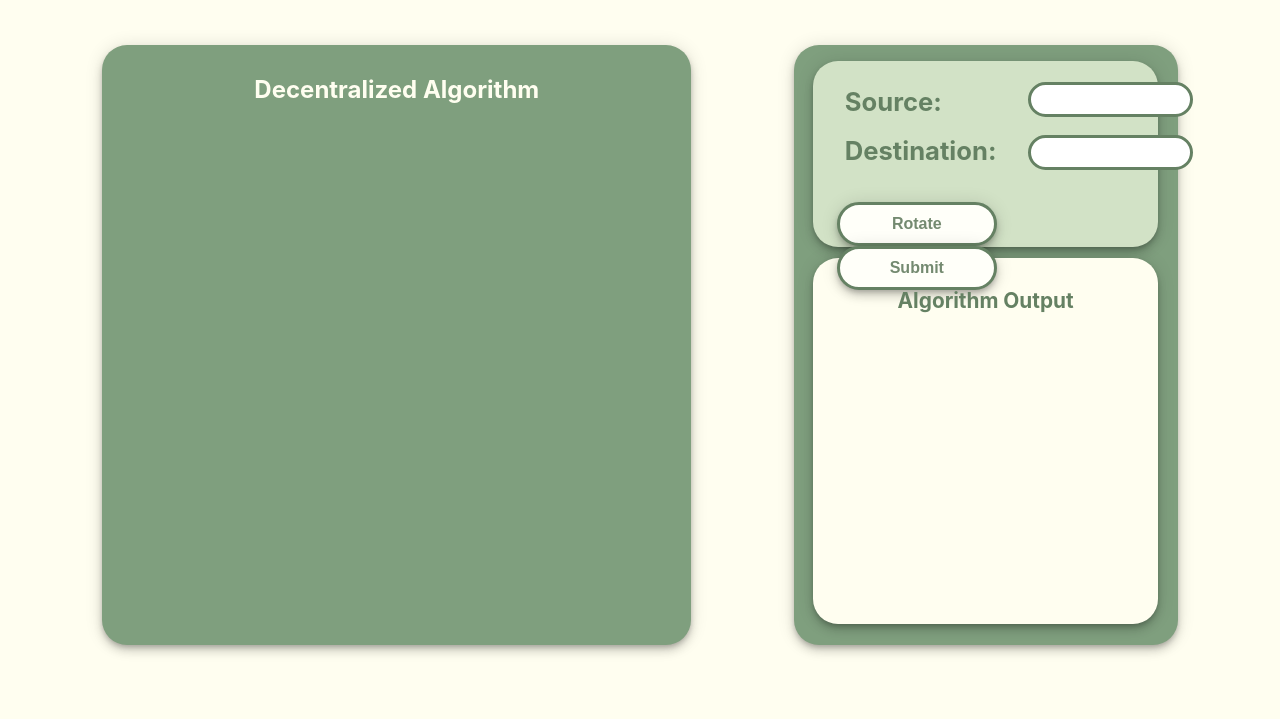
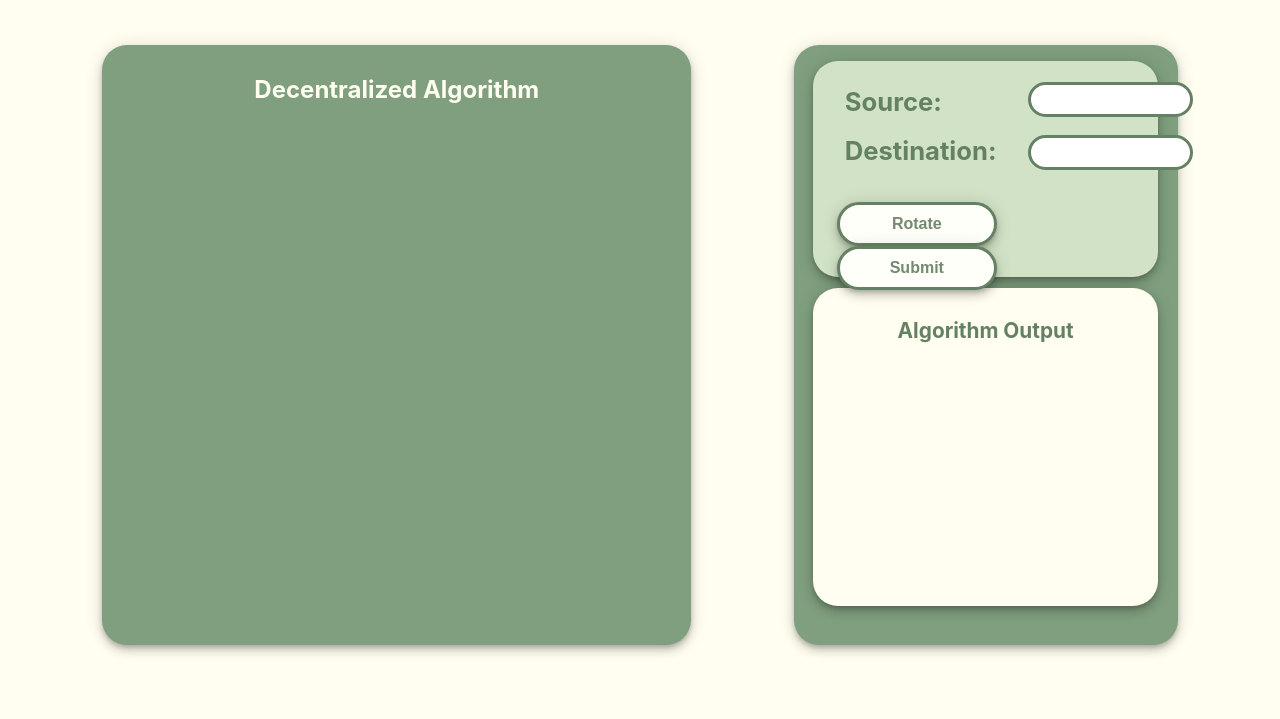
Before and after one commit to CPS706-Group-15/educational-interactive-tool, a plain HTML site: page Decentralized/decentralized.html in a window 1280 px wide. Shown: the part 81-800 px from the top of the page. Drawn offline with Linux system fonts and the light colour scheme.

Commit message:
Revert "Update style.css"
This reverts commit 71b63d8f67bf9a94f13578edcae345d7fb4bd334.

```diff
--- a/Decentralized/style.css
+++ b/Decentralized/style.css
@@ -72,7 +72,7 @@
 
   .sourcebox{
     background-color: #D2E2C6;
-    height: 31%;
+    height: 36%;
     border-radius: 25px;
     margin: 4% 5% 2% 5%;
     box-shadow: rgba(0, 0, 0, .2) 0 3px 5px -1px,rgba(0, 0, 0, .14) 0 6px 10px 0,rgba(0, 0, 0, .12) 0 1px 18px 0;
@@ -80,7 +80,7 @@
 
   .route{
     background-color:#FFFEF0;;
-    height: 61%;
+    height: 53%;
     border-radius: 25px;
     margin: 3% 5% 3% 5%;
     box-shadow: rgba(0, 0, 0, .2) 0 3px 5px -1px,rgba(0, 0, 0, .14) 0 6px 10px 0,rgba(0, 0, 0, .12) 0 1px 18px 0;
```
